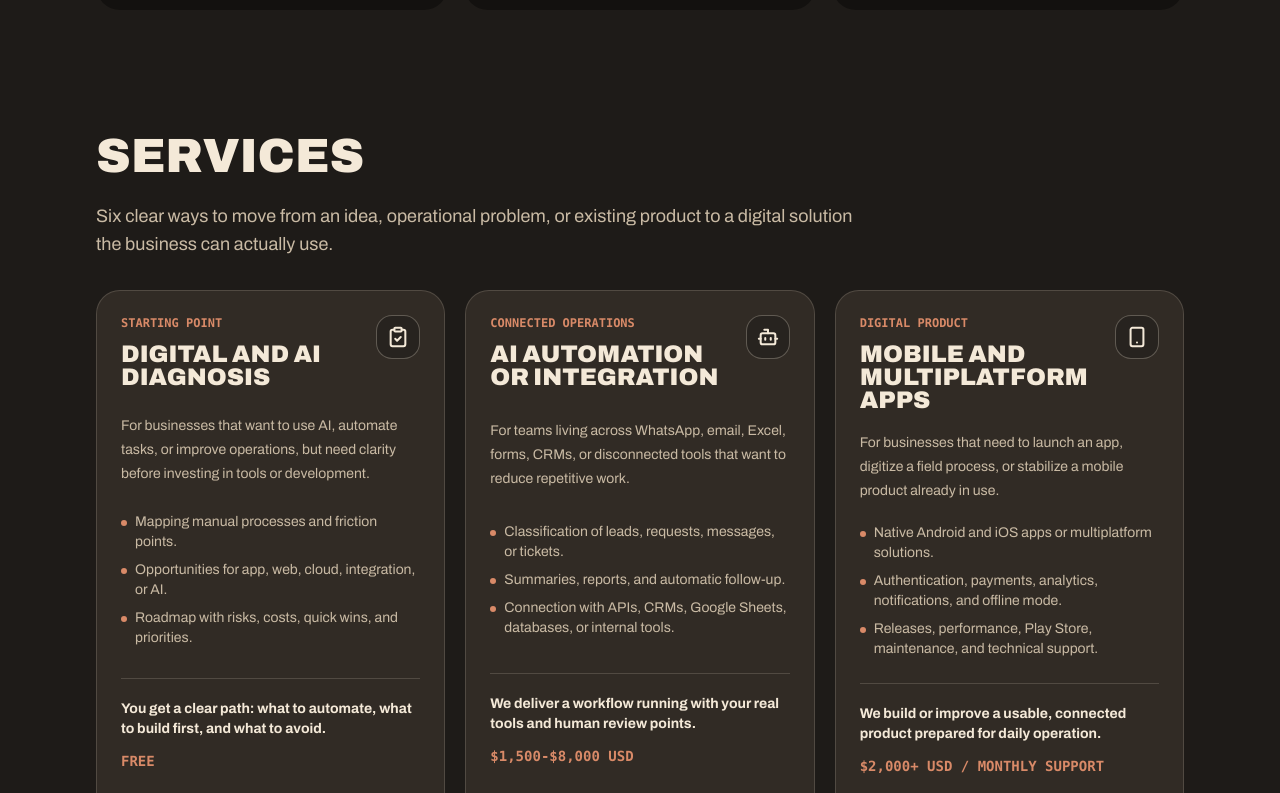
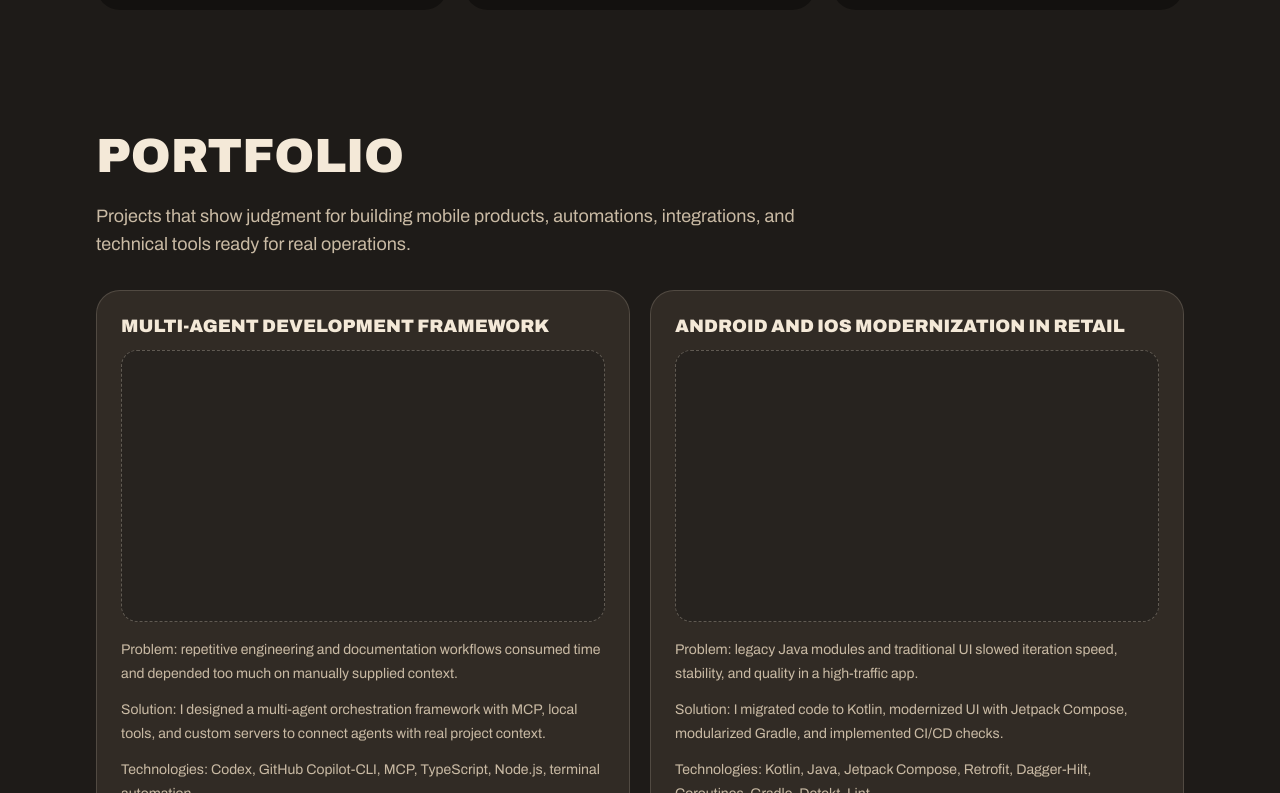
Before and after one commit to gabriel96x1/professional_landing_page, a Next.js app: page /en in a window 1280 px wide. Shown: the part 1487-2280 px from the top of the page. Built offline with nearby package versions, Linux system fonts and the light colour scheme.

Commit message:
Removed services until ready

```diff
--- a/app/[locale]/page.tsx
+++ b/app/[locale]/page.tsx
@@ -33,7 +33,7 @@ export default async function Home({ params }: HomeProps) {
     <main id="main-content">
       <HeroSection />
       <WhatIDoSection />
-      <ServicesSection />
+      {/* <ServicesSection /> TODO: Add services section when ready  */}
       <PortfolioSection />
       <BlogPreviewSection />
       <AboutSection />
```
